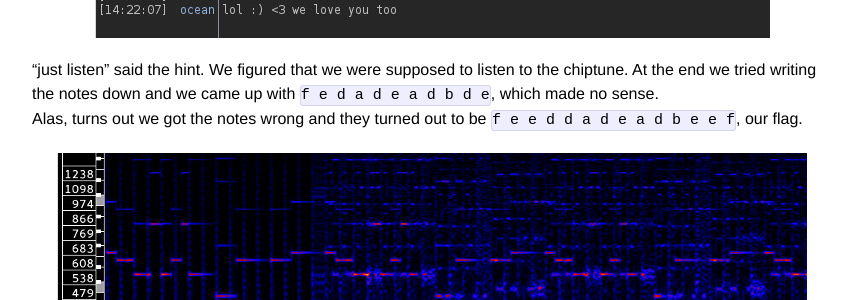
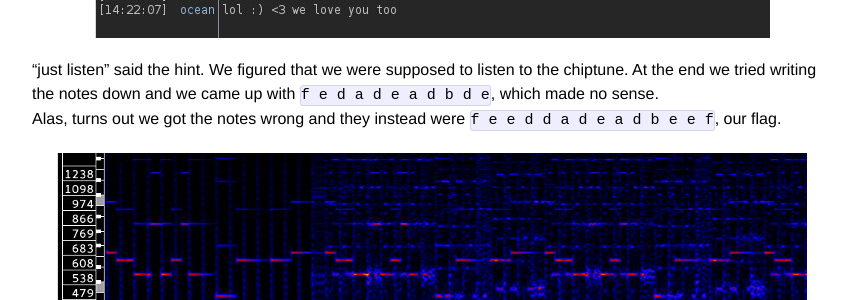
Before and after one commit to PequalsNP-team/pequalsnp-team.github.io, a Jekyll site: the page built from _posts/2015-07-12-its-hungry.md, in a window 1280 px wide and 900 px high, scrolled down 2450 px. Shown: the part 159-459 px from the top of the window, without its empty margins (208-1055 px from the left). Built offline with Jekyll 4.4.1, drawn with Linux system fonts in a browser that asks for light colours.

Commit message:
Update 2015-07-12-its-hungry.md

```diff
--- a/_posts/2015-07-12-its-hungry.md
+++ b/_posts/2015-07-12-its-hungry.md
@@ -42,7 +42,7 @@ Yes, we were frustrated, so we vented against ocean, a #polictf op :(
 ![The trollface]({{ site.url }}/assets/mcdonald-irc.jpg){: .center-image }
 
 "just listen" said the hint. We figured that we were supposed to listen to the chiptune. At the end we tried writing the notes down and we came up with `f e d a d e a d b d e`, which made no sense.<br/>
-Alas, turns out we got the notes wrong and they turned out to be `f e e d d a d e a d b e e f`, our flag.
+Alas, turns out we got the notes wrong and they instead were `f e e d d a d e a d b e e f`, our flag.
 
 ![Chiptune notes]({{ site.url }}/assets/mcdonald-notes.jpg){: .center-image }
 
```
